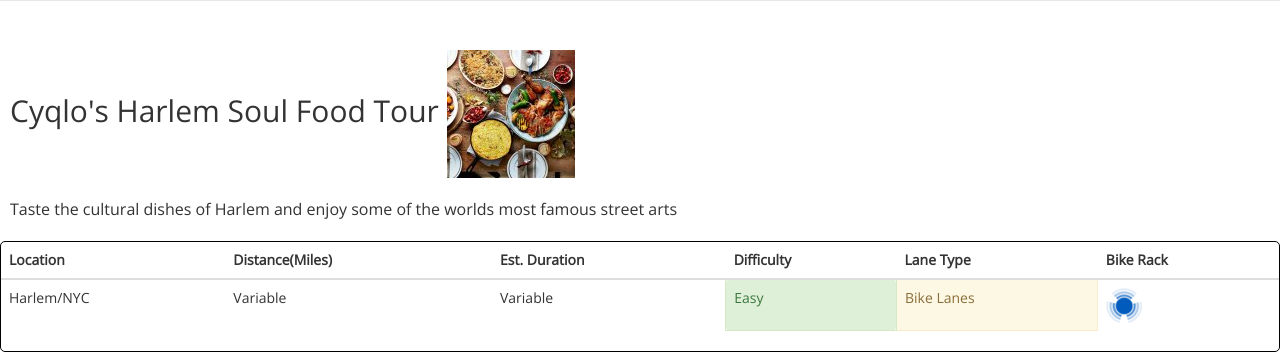
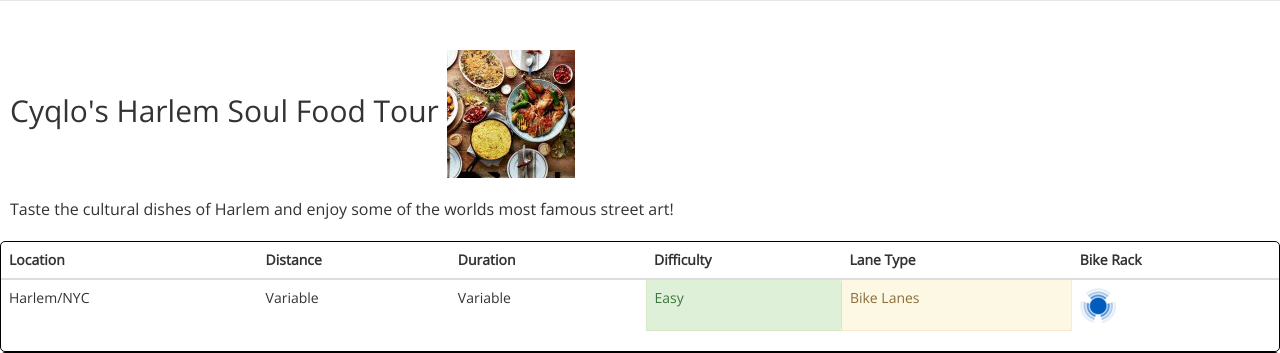
Before and after one commit to johnnyplaydrums/cyqlo, a Django app: page /harlem_soulfood_tour in a window 1280 px wide. Shown: the part 50-403 px from the top of the page. Run offline with Django 3.2, Linux system fonts and the light colour scheme; some libraries are stand-ins or nearby versions.

Commit message:
soulfood updates

```diff
--- a/main/static/javascripts/soulfood.js
+++ b/main/static/javascripts/soulfood.js
@@ -9,8 +9,8 @@ function initMap() {
   var markers = createMarkers(cityracks),
     mcStyles = [
       { url: "/static/img/blue1.png", width: 45, height: 46, textSize: 10, textColor: '#fff' },
-      { url: "/static/img/blue2.png", width: 55, height: 56, textSize: 11, textColor: '#fff' },
-      { url: "/static/img/blue3.png", width: 65, height: 66, textSize: 12, textColor: '#fff' }
+      // { url: "/static/img/blue2.png", width: 55, height: 56, textSize: 11, textColor: '#fff' },
+      // { url: "/static/img/blue3.png", width: 65, height: 66, textSize: 12, textColor: '#fff' }
     ],
     mcOptions = { gridSize: 81, batchSize: 5000, batchSizeIE: 400, styles: mcStyles },
     mc = new MarkerClusterer(map, markers, mcOptions);
@@ -43,20 +43,23 @@ function initMap() {
     // Browser doesn't support Geolocation
     handleLocationError(false, infoWindow, map.getCenter());
   }
+
   var button = document.getElementById("buttonid");
   var control = document.getElementById('floating-panel');
   control.style.display = 'block';
-  map.controls[google.maps.ControlPosition.TOP_LEFT].push(control);
+  button.addEventListener("click", function() {
+      calculateAndDisplayRoute(directionsService, directionsDisplay);
+      directionsDisplay.setPanel(document.getElementById('right-panel'));
+      });
 
-  button.addEventListener("click", function() {
-    calculateAndDisplayRoute(directionsService, directionsDisplay);
-    directionsDisplay.setPanel(document.getElementById('right-panel'));
-  });
+  calculateAndDisplayRoute(directionsService, directionsDisplay);
 
-  document.getElementById('submit').addEventListener('click', function() {
-    calculateAndDisplayRoute(directionsService, directionsDisplay);
-  });
-}
+  var button = document.getElementById("gobutton");
+        button.onclick = function() {
+            var center = map.getCenter();
+            window.open('http://bit.ly/2paRmQe');
+        }
+  }
 
 function handleLocationError(browserHasGeolocation, infoWindow, pos) {
   infoWindow.setPosition(pos);
--- a/main/templates/harlem_soulfood_tour.html
+++ b/main/templates/harlem_soulfood_tour.html
@@ -13,7 +13,7 @@
 <div id = routeheader>
   <h2>Cyqlo's Harlem Soul Food Tour <img src="{% static "/img/soulfood.jpeg" %}"></h2>
 </div>
-<div id ="routecopy"> Taste the cultural dishes of Harlem and enjoy some of the worlds most famous street arts
+<div id ="routecopy"> Taste the cultural dishes of Harlem and enjoy some of the worlds most famous street art!
 </div>
 <!-- </div> -->
       <div class="table-responsive">
@@ -21,8 +21,8 @@
           <thead>
             <tr>
               <th>Location</th>
-              <th>Distance(Miles)</th>
-              <th>Est. Duration</th>
+              <th>Distance</th>
+              <th>Duration</th>
               <th>Difficulty</th>
               <th>Lane Type</th>
               <th>Bike Rack</th>
@@ -40,8 +40,6 @@
           </tbody>
         </table>
         </div>
-    <div id="right-panel"></div>
-      <div id="map"></div>
         <div id="floating-panel">
             <strong>Start:</strong>
               <input id="start" type="text" value="Current Location" readonly="readonly"/></input>
@@ -55,9 +53,11 @@
               <option value="40.8217512,-73.9451764">Jacob Buffet</option>
               <option value="40.8184133,-73.9404458">Sweet Mama's</option>
               <option value="40.8086445,-73.9488564">Sylvia's</option>
-              <input class="sign-up-cta btn btn-primary" type="button" value="Add Stops" id="submit">
             </select>
-          <input class="sign-up-cta btn btn-primary" type="button" id="buttonid" value="Go!" >
-        </div>
+        <input class="sign-up-cta btn btn-primary" type="button" id="buttonid" value="Directions">
+        <input class="sign-up-cta btn btn-primary" type="button" id="gobutton" value="Turn-by-turn"</button>
+      </div>
       <br>
+      <div id="map"></div>
+      <div id="right-panel"></div>
 {% endblock content %}
```
